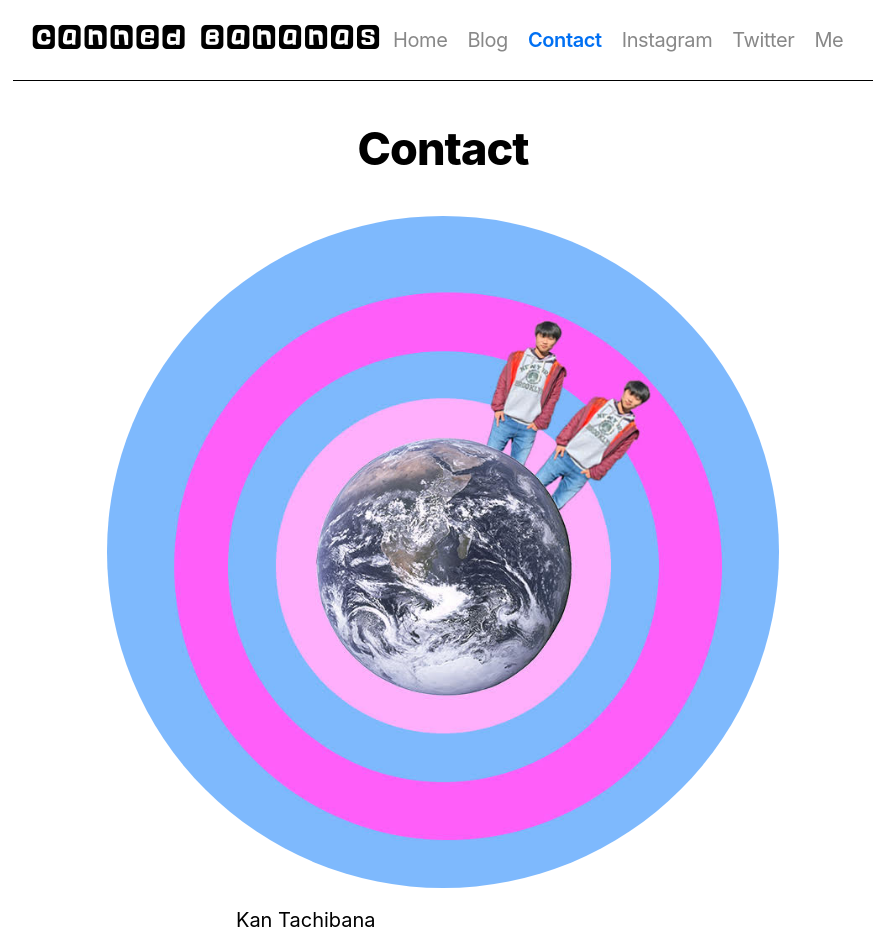
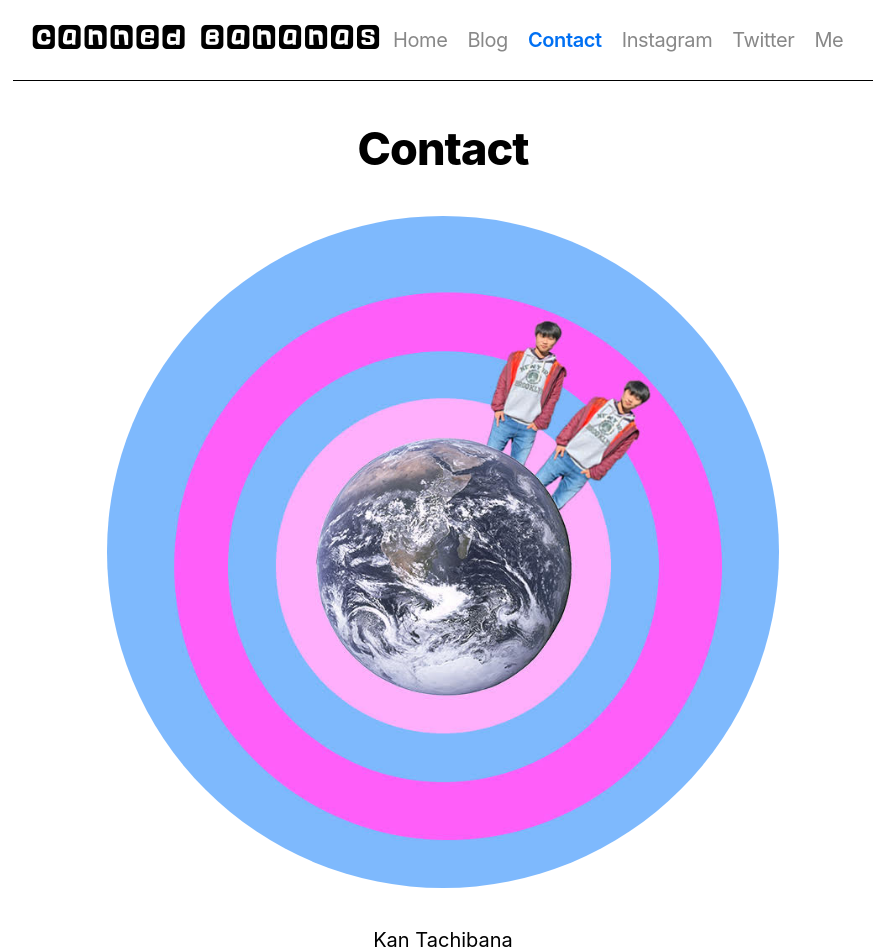
Before and after one commit to standingflower0607/notion-blog, a Next.js app: page /contact in a window 1280 px wide. Shown: the top 950 px of the page, without its empty margins (197-1071 px from the left). Built offline with nearby package versions, Linux system fonts and the light colour scheme.

Commit message:
modified design

```diff
--- a/src/styles/contact.module.css
+++ b/src/styles/contact.module.css
@@ -28,7 +28,7 @@
 }
 
 .name {
-  width: 60%;
+  margin: 2rem auto;
   text-align: center;
 }
 
--- a/src/styles/global.css
+++ b/src/styles/global.css
@@ -59,7 +59,6 @@ body {
 
   display: flex;
   align-items: center;
-  min-height: 100vh;
   flex-direction: column;
 }
 
@@ -298,9 +297,6 @@ mark {
   margin: 0.5rem auto;
   width: 80%;
   text-align: center;
-  position: relative;
-  padding-bottom: 4rem;
-  box-sizing: border-box;
   flex-grow: 1;
 }
 
```
